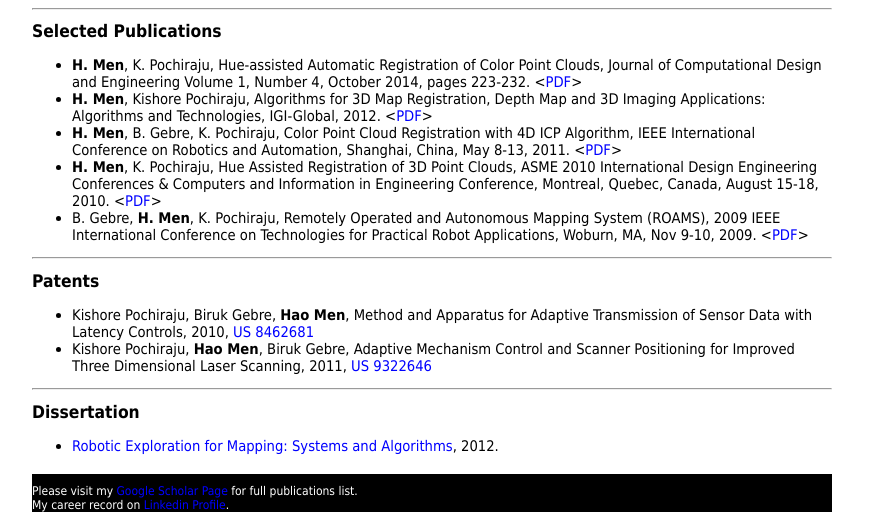
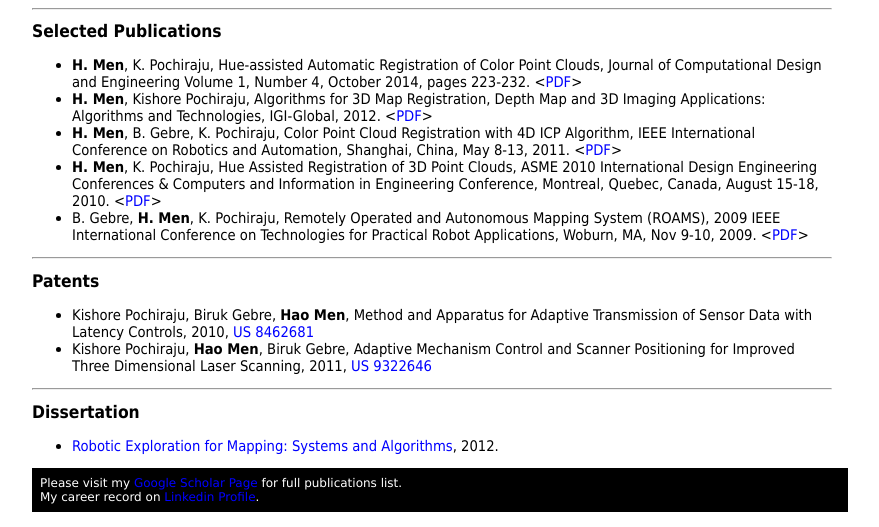
Before and after one commit to haomen/menhao.net, a Jekyll site: the page built from research.md, in a window 1280 px wide. Shown: the part 1211-1738 px from the top of the page, without its empty margins (208-1087 px from the left). Built offline with Jekyll 4.4.1, drawn with Linux system fonts in a browser that asks for light colours.

Commit message:
footer style

```diff
--- a/_sass/research.scss
+++ b/_sass/research.scss
@@ -113,9 +113,10 @@ ul#contents {
 }
 
 footer {
+    width: 100%;
     background-color: #000000;
     color: #ffffff;
+    font-family: Verdana, Sans, Serif;
     font-size: 9pt;
-    margin: 20px auto 15px;
-    padding-top: 10px;
+    padding: 8px;
 }
```
